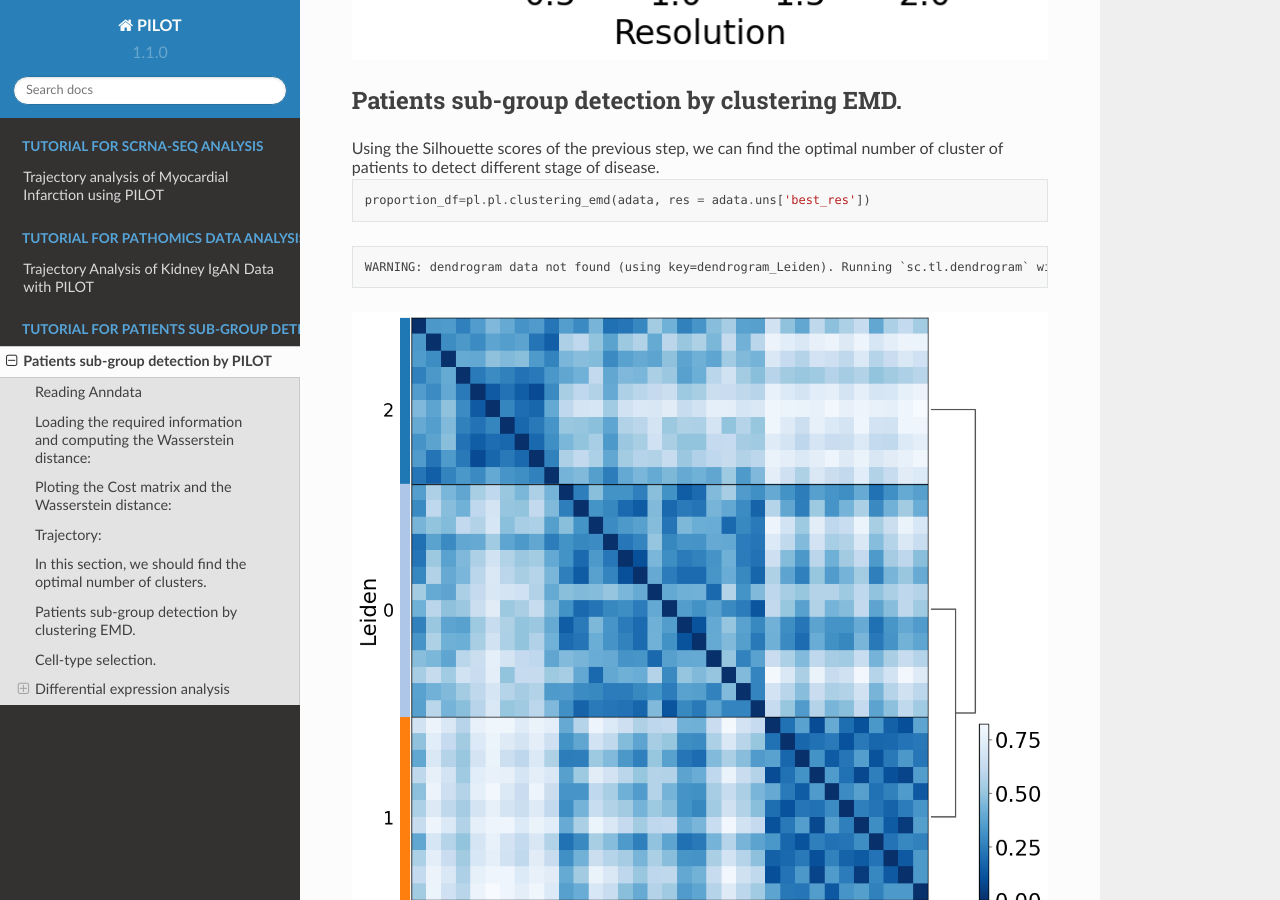
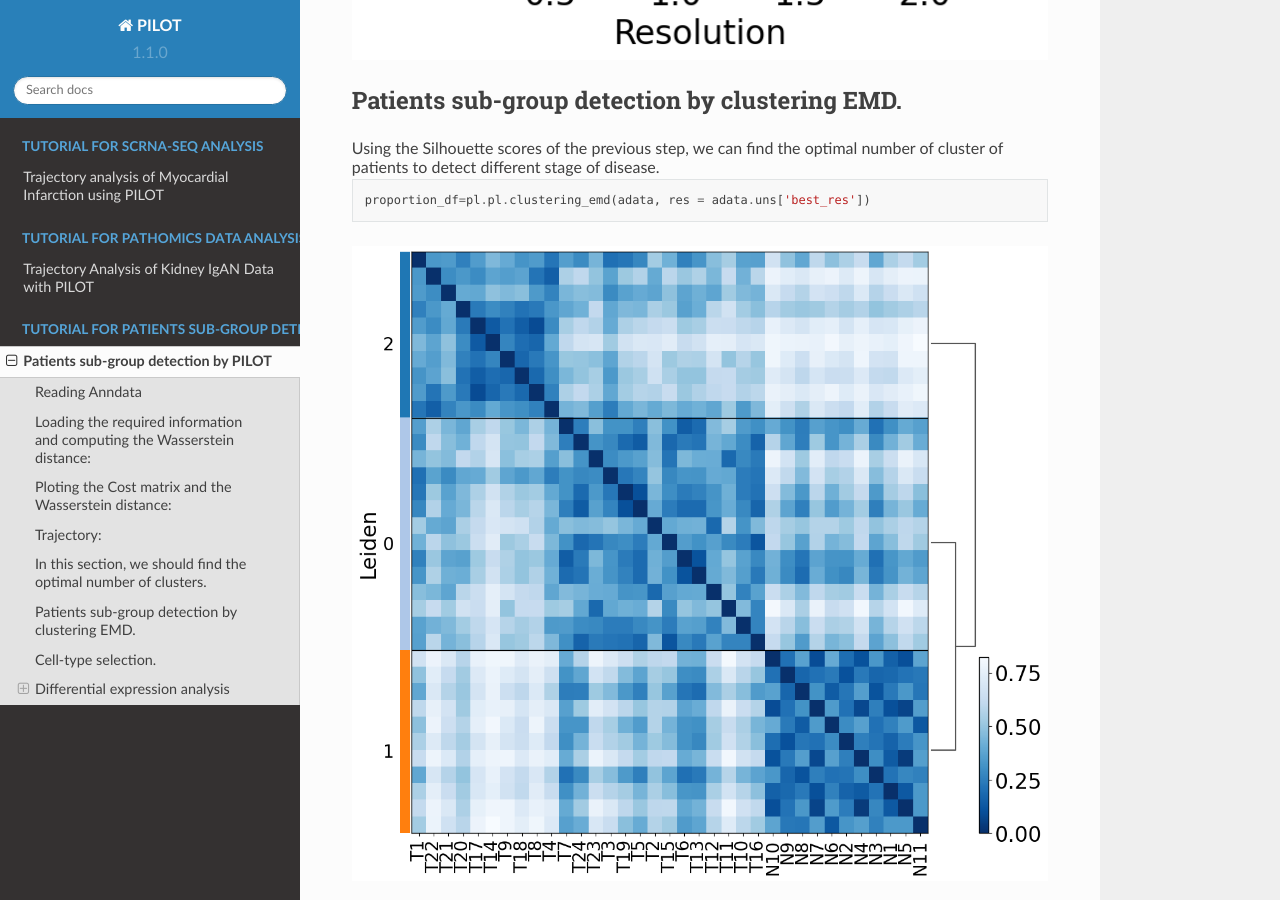
Before and after one commit to CostaLab/PILOT, a Sphinx documentation site: the page built from docs/source/Patients_sub_group_detection.md, in a window 1280 px wide and 900 px high, scrolled down 4780 px. Built offline with Sphinx 7.4.7 and the Read the Docs theme 2.0.0, drawn with Linux system fonts in a browser that asks for light colours; some of the changed text lies outside the part shown.

Commit message:
Update Patients_sub_group_detection.md

````diff
--- a/docs/source/Patients_sub_group_detection.md
+++ b/docs/source/Patients_sub_group_detection.md
@@ -123,7 +123,7 @@
 proportion_df=pl.pl.clustering_emd(adata, res = adata.uns['best_res'])
 ```
 
-    WARNING: dendrogram data not found (using key=dendrogram_Leiden). Running `sc.tl.dendrogram` with default parameters. For fine tuning it is recommended to run `sc.tl.dendrogram` independently.
+
 
 
 
@@ -258,8 +258,7 @@
     )
 ```
 
-    run limma lmFit
-    run limma eBayes
+
 
 
 
@@ -322,8 +321,6 @@
     )
 ```
 
-    run limma lmFit
-    run limma eBayes
 
 
 
@@ -382,8 +379,7 @@
     )
 ```
 
-    run limma lmFit
-    run limma eBayes
+
 
 
 
````
